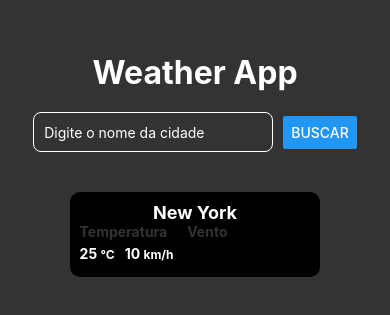
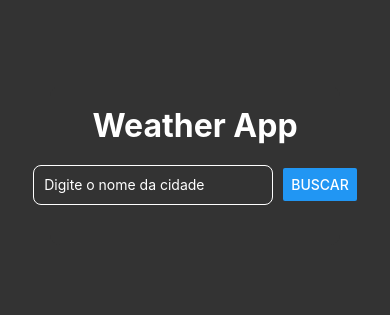
Before and after one commit to brenoRyan77/weather-app-mobile, a React Native app: screen / in a window 390 px wide. Shown: the part 257-572 px from the top of the page. Built offline with nearby package versions, Linux system fonts and the light colour scheme.

Commit message:
feat: Implementando consulta da cidade3

```diff
--- a/src/components/WeatherApp.js
+++ b/src/components/WeatherApp.js
@@ -1,11 +1,37 @@
-import React from 'react';
-import { View, Text, TextInput, Button } from 'react-native';
+import React, { useState } from 'react';
+import { View, Text, TextInput, Button, ActivityIndicator  } from 'react-native';
 import { styles } from '../styles/styles';
 
 const WeatherApp = () => {
-    const cityName = "New York"; // Exemplo de nome da cidade
-    const temperature = "25"; // Exemplo de temperatura
-    const wind = "10";
+
+    const [cityName, setCityName] = useState(""); // Estado para armazenar o nome da cidade
+    const [weatherData, setWeatherData] = useState(null);
+    const [loading, setLoading] = useState(false);
+    const API_KEY = "a2f9cdc2498eebfc06947d967f787dd4"
+    const apiUrl = `http://api.openweathermap.org/data/2.5/weather?q=${cityName}&appid=${API_KEY}&units=metric`;
+
+    const handleSearch = () => {
+        if(!cityName){
+            alert("Digite o nome da cidade");
+            return;
+        }
+        setLoading(true);
+
+        fetch(apiUrl).then(response => {
+            if(!response.ok){
+                throw Error("Cidade não encontrada");
+            }
+            return response.json();
+        }).then(data => {
+            setWeatherData(data);
+            console.log(data);
+        }).catch(error => {
+            console.error("Erro ao buscar dados do clima:", error);
+            alert("Erro ao buscar dados do clima");
+        }).finally(() => {
+            setLoading(false)
+        })
+    };
     return (
         <View style={styles.container}>
             <View style={styles.content}>
@@ -15,9 +41,14 @@ const WeatherApp = () => {
                         style={styles.input}
                         placeholder="Digite o nome da cidade"
                         placeholderTextColor="#fff"
+                        onChangeText={(text) => setCityName(text)}
                     />
-                    <Button title="Buscar" style={styles.button} />
+                    <Button title="Buscar" style={styles.button} onPress={handleSearch} />
                 </View>
+                {loading && (
+                    <ActivityIndicator size="large" color="#fff" style={styles.loader} />
+                )}
+                {weatherData && (
                 <View style={styles.weatherInfoContainer}>
                     <Text style={styles.cityName}>{cityName}</Text>
                     <View style={styles.weatherDetails}>
@@ -25,10 +56,11 @@ const WeatherApp = () => {
                         <Text style={styles.wind}>Vento</Text>
                     </View>
                     <View style={styles.weatherDetails}>
-                        <Text style={styles.weatherLabel}>{temperature} <Text style={styles.degreeSymbol}>℃</Text></Text>
-                        <Text style={styles.weatherLabel}>{wind} <Text style={styles.degreeSymbol}>km/h</Text></Text>
+                        <Text style={styles.weatherLabel}>{weatherData.main.temp} <Text style={styles.degreeSymbol}>℃</Text></Text>
+                        <Text style={styles.weatherLabel}>{weatherData.wind.speed} <Text style={styles.degreeSymbol}>km/h</Text></Text>
                     </View>
                 </View>
+                )}
             </View>
         </View>
     );
```
